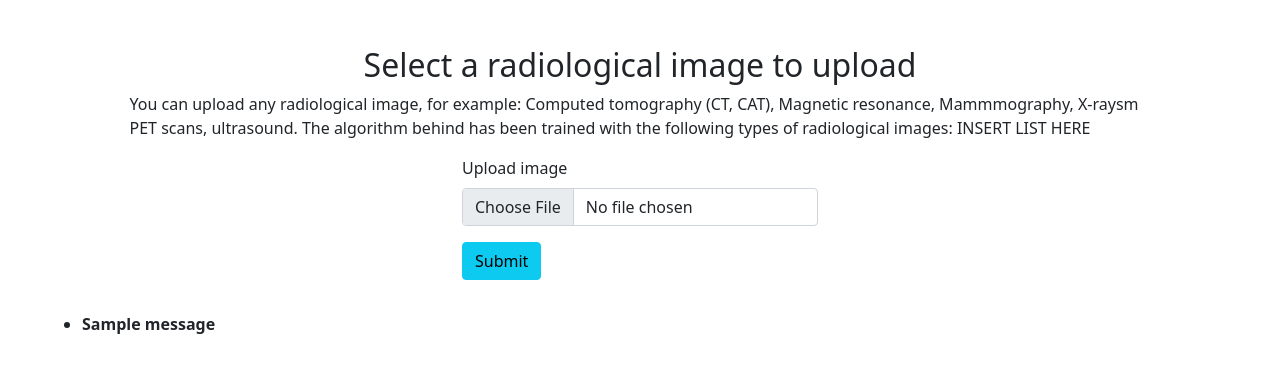
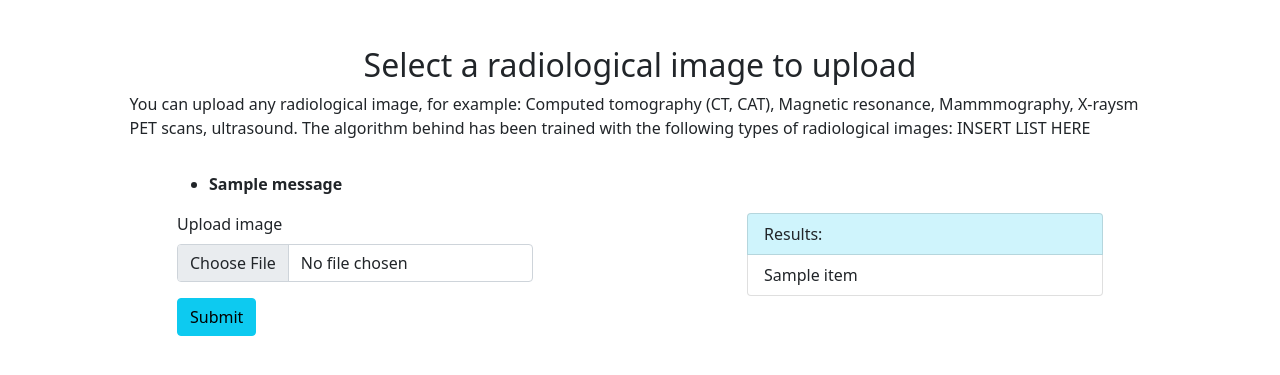
Before and after one commit to fjpa121197/imageclef-flask-app, a Flask app: template templates/home.html in a window 1280 px wide. Shown: the part 50-425 px from the top of the page. Run offline with Flask 2, Linux system fonts and the light colour scheme; the template is opened without the code that fills it: most values are stand-ins (such as "Sample title", 1, 10 or a date in 2020); one stand-in notice (Sample message) is shown; parts of the project's set-up code (start-up, migrations or seed data) failed here and were passed over.

Commit message:
Added results to home.html

```diff
--- a/app.py
+++ b/app.py
@@ -20,6 +20,13 @@ def allowed_file(filename):
     return '.' in filename and filename.rsplit('.', 1)[1].lower() in ALLOWED_EXTENSIONS
 
 
+def clean_results(output_data):
+    """ formula to clean output_data dictionary"""
+    results = []
+    for concept, desc in zip(output_data["body"]["concepts"], output_data["body"]["description_concepts"]):
+        results.append(f'{concept}: {desc}')
+    return results
+
 @app.route('/')
 def home():
     return render_template('home.html')
@@ -40,7 +47,9 @@ def upload_image():
         file.save(os.path.join(app.config['UPLOAD_FOLDER'], filename))
         #print('upload_image filename: ' + filename)
         flash('Image successfully uploaded!')
-        return render_template('home.html', filename=filename)
+        """ run recommend_cuis and render_home with result variables"""
+        results = clean_results(recommend_cuis(filename))
+        return render_template('home.html', filename=filename, results=results)
     else:
         flash('Allowed image types are - png, jpg, jpeg')
         return redirect(request.url)
@@ -78,9 +87,7 @@ def recommend_cuis(filename):
 
     print(output_data)
 
-
-    return "ok"
-
+    return output_data
 
 @app.route('/image_delete/<filename>')
 def delete_image(filename):
@@ -89,4 +96,4 @@ def delete_image(filename):
     return "ok"
 
 if __name__ == "__main__":
-    app.run(debug=True)
+    app.run()
--- a/templates/home.html
+++ b/templates/home.html
@@ -14,7 +14,18 @@
         </div>
 
         <div class="row justify-content-around">
-            <div class="col-lg-4 col-md-6 col-11 content-top form">
+            <div class="col-lg-4 col-md-10 col-11 text-align-top form">
+                <p>
+                    {% with messages = get_flashed_messages() %}
+                    {% if messages %}
+                        <ul>
+                            {% for message in messages %}
+                                <li><b>{{ message }}</b></li>
+                            {% endfor %}
+                        </ul>
+                    {% endif %}
+                    {% endwith %}
+                </p>
                 <form method="post" action="/" enctype="multipart/form-data">
                     <dl>
                         <div class='mb-3'>
@@ -29,31 +40,26 @@
             </div>
 
         {% if filename %}
-            <div class='col-lg-4 col-md-6 col-11 my-auto'>
+            <div class='col-lg-4 col-md-5 col-11 my-auto'>
                 <img src="{{ url_for('display_image', filename=filename) }}"  class="img-fluid" alt= "Uploaded radiological image" width="450" height="450">
                 <span class="align-middle">
-                    <p>
-                        Results go HERE
-                    </p>
-                </span>
             </div>
-            <!-- <div class="col-sm-5 col-11 text-center my-auto">
+        {% endif %}
 
-            </div> -->
+            <div class="col-lg-4 col-md-5 col-11 pt-3 pb-3 my-auto">
+            {% if results %}
+                <ul class="list-group">
+                    <li class="list-group-item list-group-item-info text-dark">Results:</li>
+                    {% for item in results %}
+                        <li class="list-group-item">{{ item }}</li>
+                    {% endfor %}
+                    </ul>
+            {% endif %}
+            </div>
+
         </div>
-        {% endif %}
-            <p>
-                {% with messages = get_flashed_messages() %}
-                {% if messages %}
-                    <ul>
-                        {% for message in messages %}
-                            <li><b>{{ message }}</b></li>
-                        {% endfor %}
-                    </ul>
-                {% endif %}
-                {% endwith %}
-            </p>
-        {% if filename %}
-           <script src="{{ url_for('recommend_cuis', filename=filename) }}"></script>
-        {% endif %}
+
+        <!-- {% if filename %}
+            <script src="{{ url_for('recommend_cuis', filename=filename) }}"></script>
+        {% endif %} -->
 {% endblock %}
```
